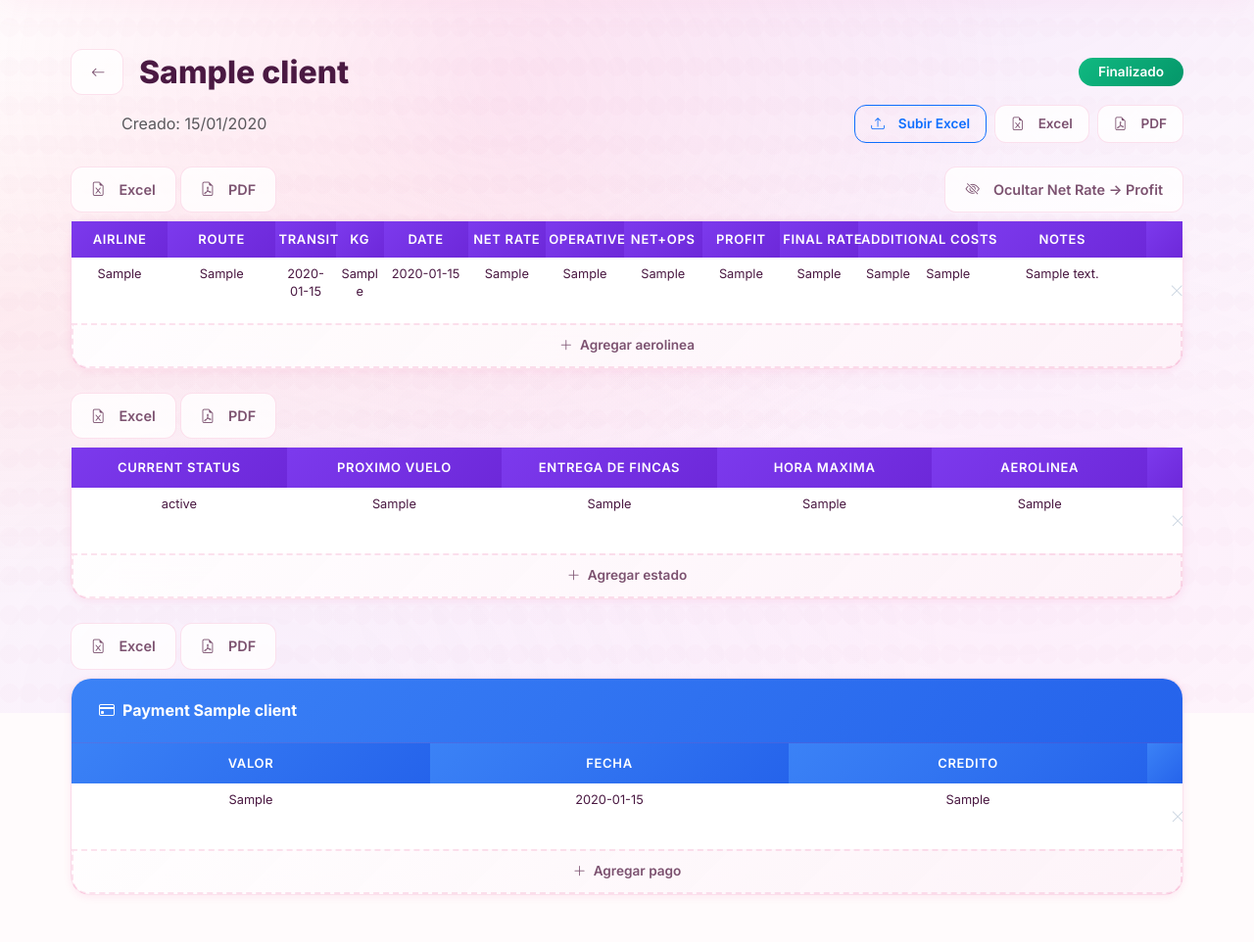
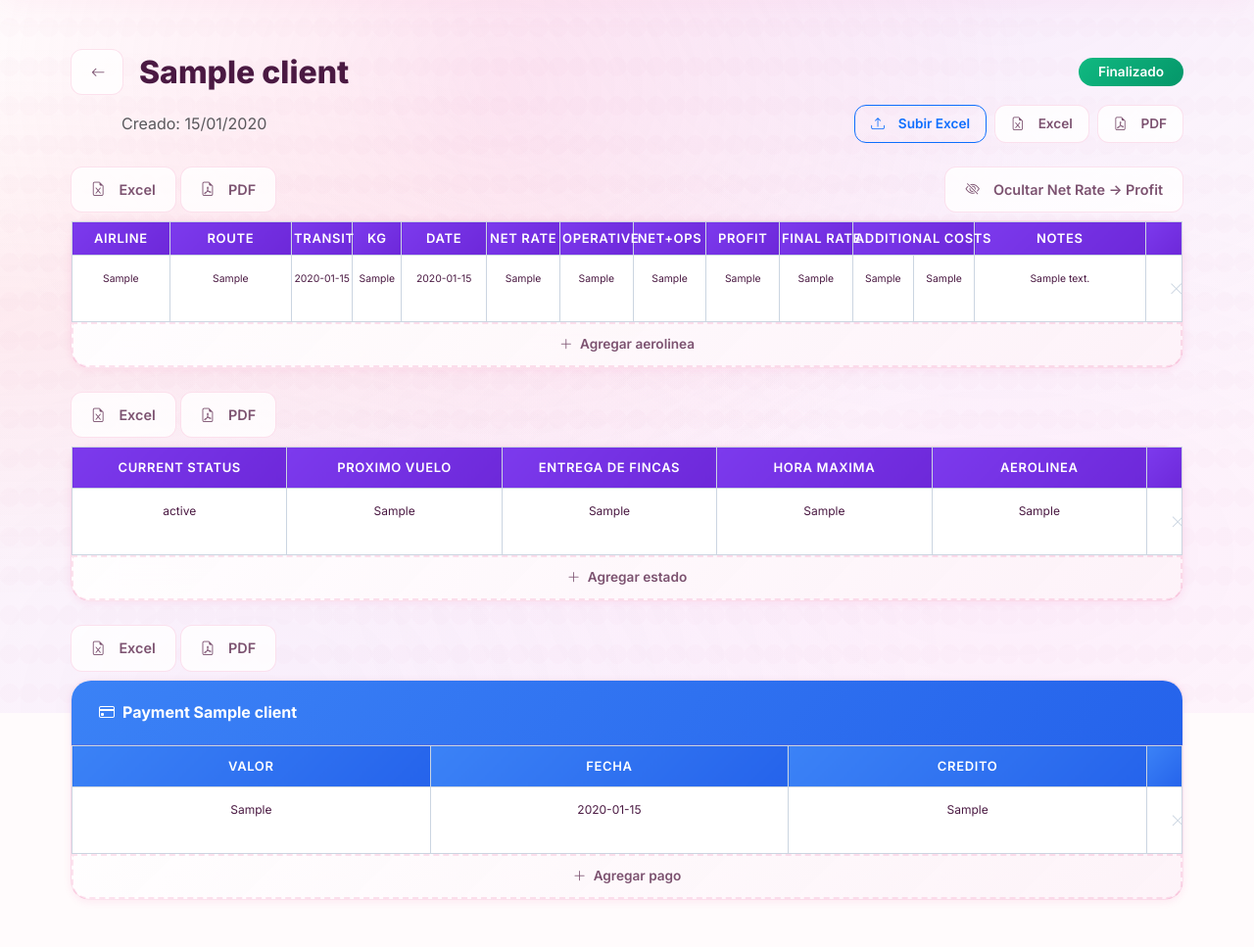
Before and after one commit to echeverrialoayzad-bit/lux-portal, a Flask app: page /current-status/1 in a window 1280 px wide. Shown: the part 72-1039 px from the top of the page at 98% size. Before the commit the page ends 989 px from the top, so only its background shows below. Run offline with Flask 3, Linux system fonts and the light colour scheme; the visitor is signed in with stand-in values (Sample User, id 1); tables that the repository leaves empty hold one stand-in row (values such as "Sample post"); lists and menus that the app fills with data are empty.

Commit message:
UI: darker alternating rows, table borders, smaller rate table font
- Darker gray (#E2E8F0) for alternating rows (web, Excel, PDF)
- Add borders on all table cells and table outlines
- Reduce rate table font to 0.55rem headers, 0.65rem data
- Route column set to single line with text-overflow ellipsis
- Center all cell content vertically
- Consistent border styling across web and exports

Co-Authored-By: Claude Opus 4.6 <noreply@anthropic.com>

```diff
--- a/lux_portal/current_status/routes.py
+++ b/lux_portal/current_status/routes.py
@@ -346,7 +346,7 @@ def _generar_excel_cliente(cliente, hide_internal=False, tabla='all'):
     header_font = Font(bold=True, color='FFFFFF', size=10)
     data_alignment = Alignment(horizontal='center', vertical='center', wrap_text=True)
     header_alignment = Alignment(horizontal='center', vertical='center', wrap_text=True)
-    gray_fill = PatternFill(start_color='F1F5F9', end_color='F1F5F9', fill_type='solid')
+    gray_fill = PatternFill(start_color='E2E8F0', end_color='E2E8F0', fill_type='solid')
     thin_border = Border(
         left=Side(style='thin'), right=Side(style='thin'),
         top=Side(style='thin'), bottom=Side(style='thin')
@@ -601,7 +601,7 @@ def _generar_pdf_cliente(cliente, hide_internal=False, tabla='all'):
                 ('SPAN', (add_span[0], add_span[1]), (add_span[2], add_span[3])),
                 ('BACKGROUND', (0, 0), (-1, 0), burgundy),
                 ('GRID', (0, 0), (-1, -1), 0.5, colors.grey),
-                ('ROWBACKGROUNDS', (0, 1), (-1, -1), [colors.white, colors.HexColor('#F8F8F8')]),
+                ('ROWBACKGROUNDS', (0, 1), (-1, -1), [colors.white, colors.HexColor('#E2E8F0')]),
             ] + common_style))
             elements.append(t1)
             elements.append(Spacer(1, 15))
@@ -617,7 +617,7 @@ def _generar_pdf_cliente(cliente, hide_internal=False, tabla='all'):
             t2.setStyle(TableStyle([
                 ('BACKGROUND', (0, 0), (-1, 0), purple),
                 ('GRID', (0, 0), (-1, -1), 0.5, colors.grey),
-                ('ROWBACKGROUNDS', (0, 1), (-1, -1), [colors.white, colors.HexColor('#F5F3FF')]),
+                ('ROWBACKGROUNDS', (0, 1), (-1, -1), [colors.white, colors.HexColor('#E2E8F0')]),
             ] + common_style))
             elements.append(t2)
             elements.append(Spacer(1, 15))
@@ -633,7 +633,7 @@ def _generar_pdf_cliente(cliente, hide_internal=False, tabla='all'):
             t3.setStyle(TableStyle([
                 ('BACKGROUND', (0, 0), (-1, 0), blue),
                 ('GRID', (0, 0), (-1, -1), 0.5, colors.grey),
-                ('ROWBACKGROUNDS', (0, 1), (-1, -1), [colors.white, colors.HexColor('#EFF6FF')]),
+                ('ROWBACKGROUNDS', (0, 1), (-1, -1), [colors.white, colors.HexColor('#E2E8F0')]),
             ] + common_style))
             elements.append(t3)
 
--- a/lux_portal/current_status/templates/current_status/detail.html
+++ b/lux_portal/current_status/templates/current_status/detail.html
@@ -13,23 +13,40 @@
 
 {% block extra_css %}
 <style>
+    /* Borders on all tables */
+    .rate-table, .status-table, .payment-table {
+        width: 100%;
+        table-layout: fixed;
+        border: 1px solid #cbd5e1 !important;
+    }
+    .rate-table th, .status-table th, .payment-table th,
+    .rate-table td, .status-table td, .payment-table td {
+        border: 1px solid #cbd5e1 !important;
+    }
+    /* Rate table */
     .rate-table th {
         background: linear-gradient(135deg, #7c3aed, #6d28d9) !important;
         color: #fff !important;
-        font-size: 0.62rem;
+        font-size: 0.55rem;
         text-transform: uppercase;
         letter-spacing: 0.02em;
-        padding: 8px 3px !important;
-        border: none !important;
+        padding: 6px 2px !important;
         text-align: center !important;
         white-space: nowrap;
     }
     .rate-table tbody tr:nth-child(even) td {
-        background-color: #f1f5f9 !important;
+        background-color: #e2e8f0 !important;
     }
     .rate-table tbody tr:nth-child(odd) td {
         background-color: #ffffff !important;
     }
+    .rate-table .editable-cell textarea {
+        font-size: 0.65rem;
+        padding: 4px 2px;
+        min-height: 28px;
+        line-height: 1.3;
+    }
+    /* Status table */
     .status-table th {
         background: linear-gradient(135deg, #7c3aed, #6d28d9) !important;
         color: #fff !important;
@@ -37,15 +54,15 @@
         text-transform: uppercase;
         letter-spacing: 0.03em;
         padding: 10px 6px !important;
-        border: none !important;
         text-align: center !important;
     }
     .status-table tbody tr:nth-child(even) td {
-        background-color: #f1f5f9 !important;
+        background-color: #e2e8f0 !important;
     }
     .status-table tbody tr:nth-child(odd) td {
         background-color: #ffffff !important;
     }
+    /* Payment table */
     .payment-table th {
         background: linear-gradient(135deg, #3b82f6, #2563eb) !important;
         color: #fff !important;
@@ -53,22 +70,18 @@
         text-transform: uppercase;
         letter-spacing: 0.03em;
         padding: 10px 6px !important;
-        border: none !important;
         text-align: center !important;
     }
     .payment-table tbody tr:nth-child(even) td {
-        background-color: #f1f5f9 !important;
+        background-color: #e2e8f0 !important;
     }
     .payment-table tbody tr:nth-child(odd) td {
         background-color: #ffffff !important;
     }
-    .rate-table, .status-table, .payment-table {
-        width: 100%;
-        table-layout: fixed;
-    }
+    /* Editable cells */
     .editable-cell {
         padding: 0 !important;
-        vertical-align: top !important;
+        vertical-align: middle !important;
         word-wrap: break-word;
         overflow-wrap: break-word;
     }
@@ -76,31 +89,36 @@
         border: none;
         background: transparent;
         width: 100%;
-        padding: 8px 4px;
-        font-size: 0.8rem;
+        padding: 6px 3px;
+        font-size: 0.75rem;
         color: var(--lux-text-primary);
         outline: none;
         box-sizing: border-box;
         text-align: center;
         resize: none;
         overflow: hidden;
-        min-height: 36px;
+        min-height: 32px;
         font-family: inherit;
-        line-height: 1.4;
+        line-height: 1.3;
     }
     .editable-cell textarea:focus {
         background: rgba(124, 58, 237, 0.04);
     }
     /* Rate table column widths (13 cols + delete) */
     .rate-table .col-airline { width: 8%; }
-    .rate-table .col-route { width: 9%; }
+    .rate-table .col-route { width: 10%; }
     .rate-table .col-transit { width: 5%; }
     .rate-table .col-kg { width: 4%; }
     .rate-table .col-date { width: 7%; }
-    .rate-table .col-number { width: 6.5%; }
+    .rate-table .col-number { width: 6%; }
     .rate-table .col-addcost { width: 10%; }
     .rate-table .col-notes { width: 14%; }
     .rate-table .col-del { width: 3%; }
+    .rate-table .col-route textarea {
+        white-space: nowrap;
+        overflow: hidden;
+        text-overflow: ellipsis;
+    }
     /* Ocultar columnas internas */
     .rate-table.hide-internal .col-internal {
         display: none;
```
